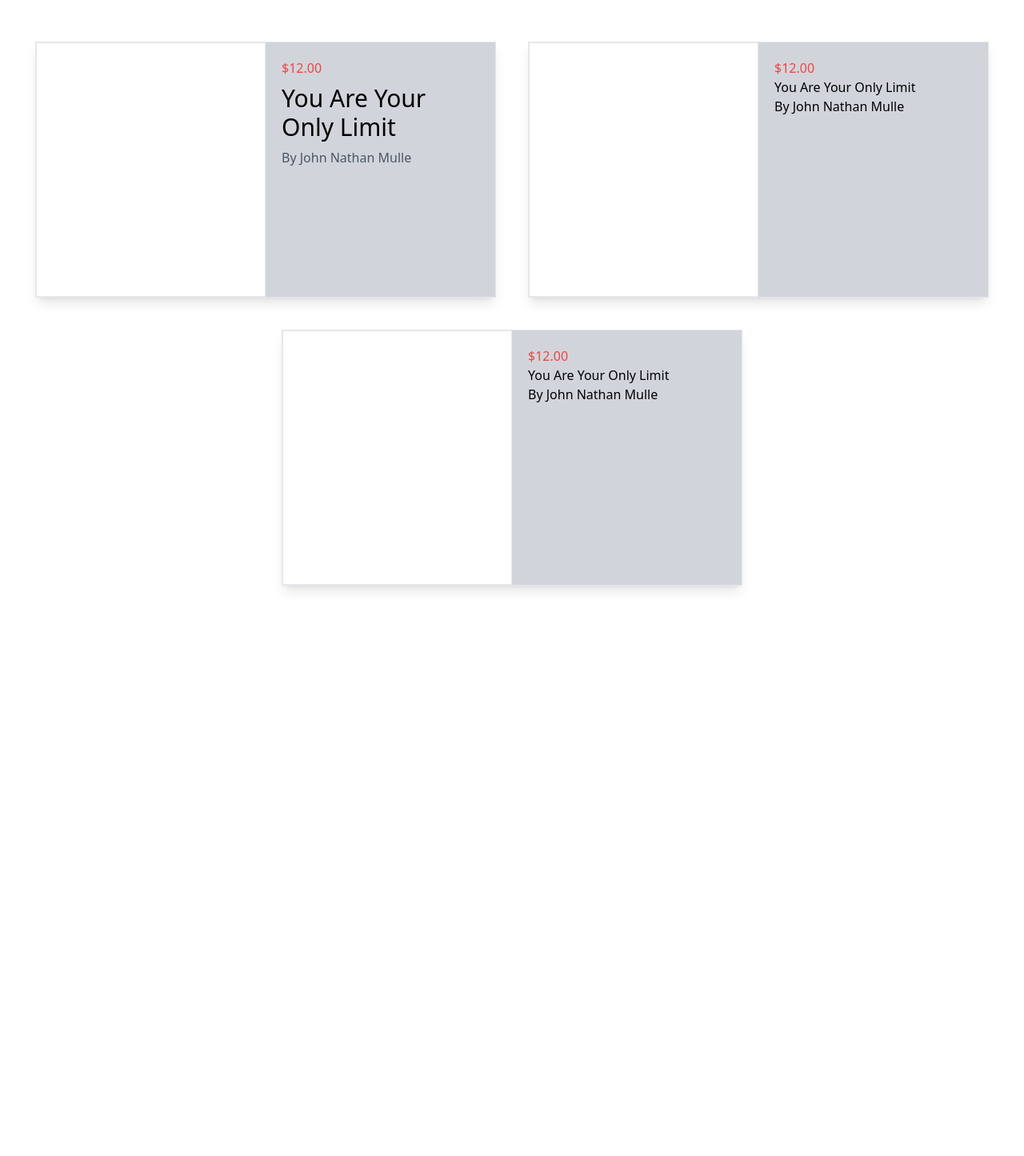
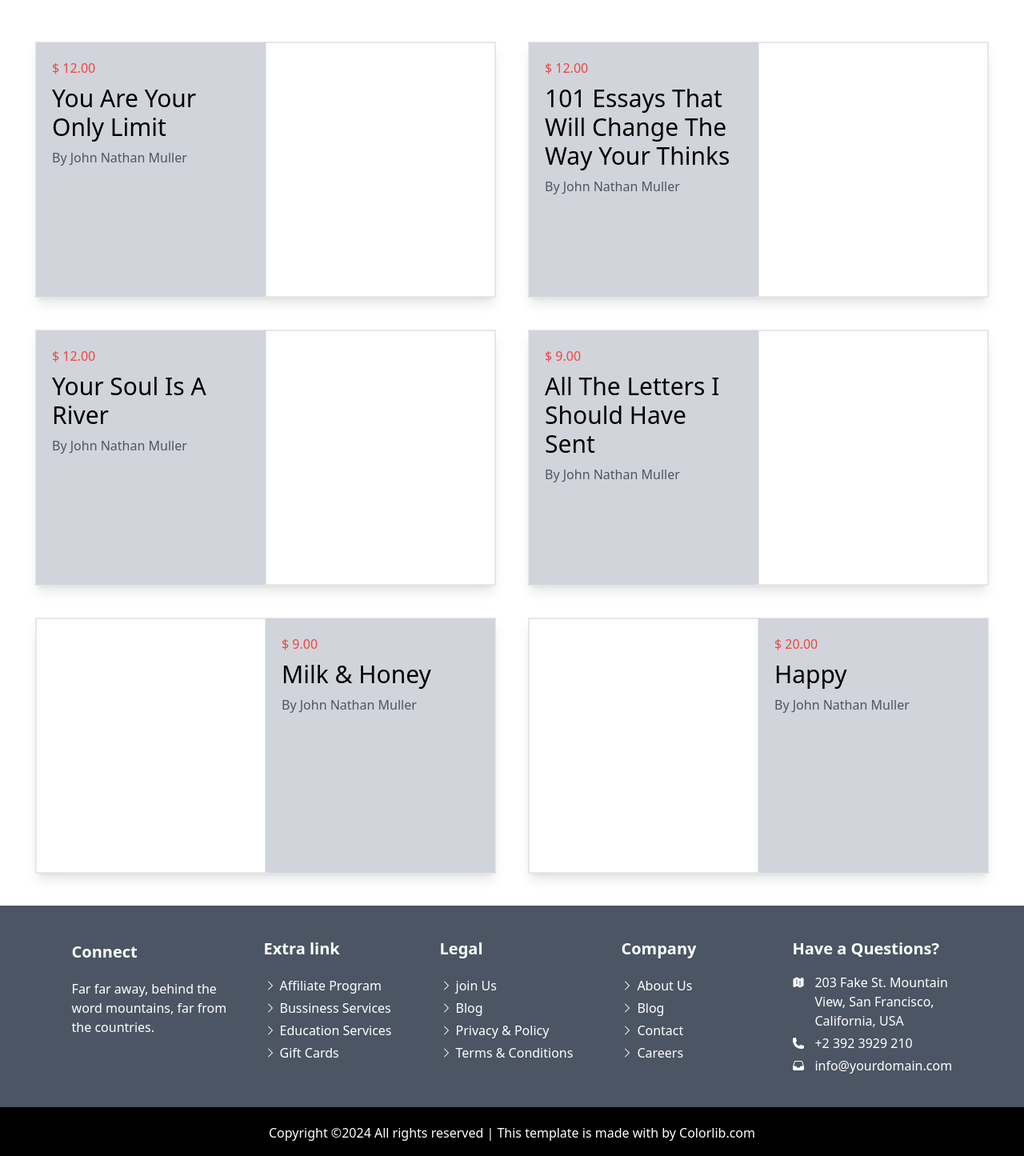
Before and after one commit to Hazz-i/SimplePage, a React (Vite) app: page / in a window 1280 px wide. Shown: the part 2065-3510 px from the top of the page at 80% size. Before the commit the page ends 2837 px from the top, so only its background shows below. Built offline with nearby package versions, Linux system fonts and the light colour scheme.

Commit message:
add Footer

```diff
--- a/src/App.tsx
+++ b/src/App.tsx
@@ -12,7 +12,7 @@ export default function App() {
       <Jumbotron />
       <Content />
 
-      {/* <Footer /> */}
+      <Footer />
     </>
   );
 }
--- a/src/components/Content.tsx
+++ b/src/components/Content.tsx
@@ -2,6 +2,39 @@ import Author from "./Authon";
 import Caategory from "./Categrory";
 import Count from "./Count";
 import NewBook from "./NewBook";
+
+const listNewBooks = [
+  {
+    title: "You Are Your Only Limit",
+    price: " 12.00",
+    author: "By John Nathan Muller",
+  },
+  {
+    title: "101 Essays That Will Change The Way Your Thinks ",
+    price: " 12.00",
+    author: "By John Nathan Muller",
+  },
+  {
+    title: "Your Soul Is A River",
+    price: " 12.00",
+    author: "By John Nathan Muller",
+  },
+  {
+    title: "All The Letters I Should Have Sent",
+    price: " 9.00",
+    author: "By John Nathan Muller",
+  },
+  {
+    title: "Milk & Honey",
+    price: " 9.00",
+    author: "By John Nathan Muller",
+  },
+  {
+    title: "Happy",
+    price: " 20.00",
+    author: "By John Nathan Muller",
+  },
+];
 
 const Content = () => {
   return (
@@ -9,7 +42,7 @@ const Content = () => {
       <Caategory />
       <Count />
       <Author />
-      <NewBook />
+      <NewBook books={listNewBooks} />
     </div>
   );
 };
--- a/src/components/Footer.tsx
+++ b/src/components/Footer.tsx
@@ -1,42 +1,87 @@
-import { ChevronRightIcon } from "@heroicons/react/24/outline";
+import { ChevronRightIcon, InboxIcon, MapIcon, PhoneIcon } from "@heroicons/react/24/solid";
 
 const lists = [
-  ["Extra link", ["Affiliate Program", "Bussiness Services", "Education Services", "Gift Cards"]],
-  ["Legal", ["join Us", "Blog", "Privacy & Policy", "Terms & Conditions"]],
-  ["Company", ["About Us", "Blog", "Contact", "Careers"]],
+  {
+    title: "Extra link",
+    content: {
+      items: ["Affiliate Program", "Bussiness Services", "Education Services", "Gift Cards"],
+    },
+  },
+  {
+    title: "Legal",
+    content: {
+      items: ["join Us", "Blog", "Privacy & Policy", "Terms & Conditions"],
+    },
+  },
+  {
+    title: "Company",
+    content: {
+      items: ["About Us", "Blog", "Contact", "Careers"],
+    },
+  },
 ];
 
 const Footer = () => {
   return (
-    <footer className="h-[30vh] bg-black text-white flex flex-col">
+    <footer className="bg-black text-white flex flex-col">
       {/* FOOTER TOP */}
-      <span className="flex items-center justify-center bg-gray-600 py-10 gap-5">
+      <span className="flex items-start justify-center bg-gray-600 py-10 gap-5 ">
         {/* CONNECT */}
         <div className="flex flex-col w-[200px]">
-          <h2 className="text-semibold mb-5">Connect</h2>
+          <h2 className="text-xl font-semibold mb-5 mt-1">Connect</h2>
           <p>Far far away, behind the word mountains, far from the countries.</p>
         </div>
         {/* END CONNECT */}
 
         {/* CONNECT */}
-        <div className="flex">
-          {/* {lists.map((item, index) => (
-            <li key={index} className={`flex ${index % 2 === 0 ? "flex-row" : "flex-col"}`}>
-              <div className="flex-col">
-                <h2 className="text-lg font-bold mb-2">{item[0]}</h2>
-                {item.map((subItem: any) => (
-                  <span key={subItem} className="mr-4 flex">
-                    <ChevronRightIcon className="w-5" />
-                    {subItem}
+        {lists.map((item, index) => (
+          <div className="flex flex-col mx-5" key={index}>
+            <h2 className="text-xl font-semibold mb-5">{item.title}</h2>
+            <ul className="flex flex-col gap-1">
+              {item.content.items.map((subitem) => (
+                <li key={subitem} className="flex gap-1">
+                  <span className="flex items-center justify-center">
+                    <ChevronRightIcon className="w-4 h-4" />
                   </span>
-                ))}
-              </div>
+                  <p>{subitem}</p>
+                </li>
+              ))}
+            </ul>
+          </div>
+        ))}
+        {/* END CONNECT */}
+
+        {/* QUESTIONS */}
+        <div className="flex flex-col w-[200px] ms-20">
+          <h2 className="text-xl font-semibold  mb-4">Have a Questions?</h2>
+          <ul className="flex flex-col gap-1 items-start">
+            <li className="flex gap-3">
+              <span className="flex items-start justify-center mt-1">
+                <MapIcon className="w-4 h-4" />
+              </span>
+              203 Fake St. Mountain View, San Francisco, California, USA
             </li>
-          ))} */}
+            <li className="flex gap-3">
+              <span className="flex items-center justify-center">
+                <PhoneIcon className="w-4 h-4" />
+              </span>
+              +2 392 3929 210
+            </li>
+            <li className="flex gap-3">
+              <span className="flex items-center justify-center">
+                <InboxIcon className="w-4 h-4" />
+              </span>
+              info@yourdomain.com
+            </li>
+          </ul>
         </div>
-        {/* END CONNECT */}
+        {/* END QUESTIONS */}
       </span>
-      {/* FOOTER TOP */}
+      {/* END FOOTER TOP */}
+
+      {/* FOOTER BOTTOM  */}
+      <p className="my-5 text-center">Copyright ©2024 All rights reserved | This template is made with by Colorlib.com</p>
+      {/* END FOOTER BOTTOM  */}
     </footer>
   );
 };
--- a/src/components/NewBook.tsx
+++ b/src/components/NewBook.tsx
@@ -1,6 +1,15 @@
-type Prorps = {};
+type Props = {
+  books: Array<{
+    img?: string;
+    title: string;
+    author: string;
+    price: string;
+  }>;
+};
 
-const NewBook = () => {
+const NewBook = (props: Props) => {
+  const { books } = props;
+
   return (
     <div className="flex flex-col">
       {/* TTITLE */}
@@ -12,30 +21,16 @@ const NewBook = () => {
 
       {/* BOOKS */}
       <div className="flex items-center justify-center flex-wrap my-10 gap-10">
-        <span className="w-[36rem] h-[20rem] border shadow-lg flex">
-          <div className="w-1/2 border h-full"></div>
-          <div className="w-1/2 bg-gray-300 p-5 flex flex-col gap-2">
-            <p className="text-red-500">$12.00</p>
-            <h1 className="text-3xl">You Are Your Only Limit</h1>
-            <p className="text-gray-600">By John Nathan Mulle</p>
-          </div>
-        </span>
-        <span className="w-[36rem] h-[20rem] border shadow-lg flex">
-          <div className="w-1/2 border h-full"></div>
-          <div className="w-1/2 bg-gray-300 p-5">
-            <p className="text-red-500">$12.00</p>
-            <h1>You Are Your Only Limit</h1>
-            <p>By John Nathan Mulle</p>
-          </div>
-        </span>
-        <span className="w-[36rem] h-[20rem] border shadow-lg flex">
-          <div className="w-1/2 border h-full"></div>
-          <div className="w-1/2 bg-gray-300 p-5">
-            <p className="text-red-500">$12.00</p>
-            <h1>You Are Your Only Limit</h1>
-            <p>By John Nathan Mulle</p>
-          </div>
-        </span>
+        {books.map((book, index) => (
+          <span className="w-[36rem] h-[20rem] border shadow-lg flex" key={index}>
+            <div className={`w-1/2 border h-full ${index > 3 ? "order-0" : "order-1"}`}>{book.img}</div>
+            <div className={`w-1/2 bg-gray-300 p-5 flex flex-col gap-2 ${index > 3 ? "order-1" : "order-0"}`}>
+              <p className="text-red-500">${book.price}</p>
+              <h1 className="text-3xl">{book.title}</h1>
+              <p className="text-gray-600">{book.author}</p>
+            </div>
+          </span>
+        ))}
       </div>
       {/* END BOOKS */}
     </div>
```
